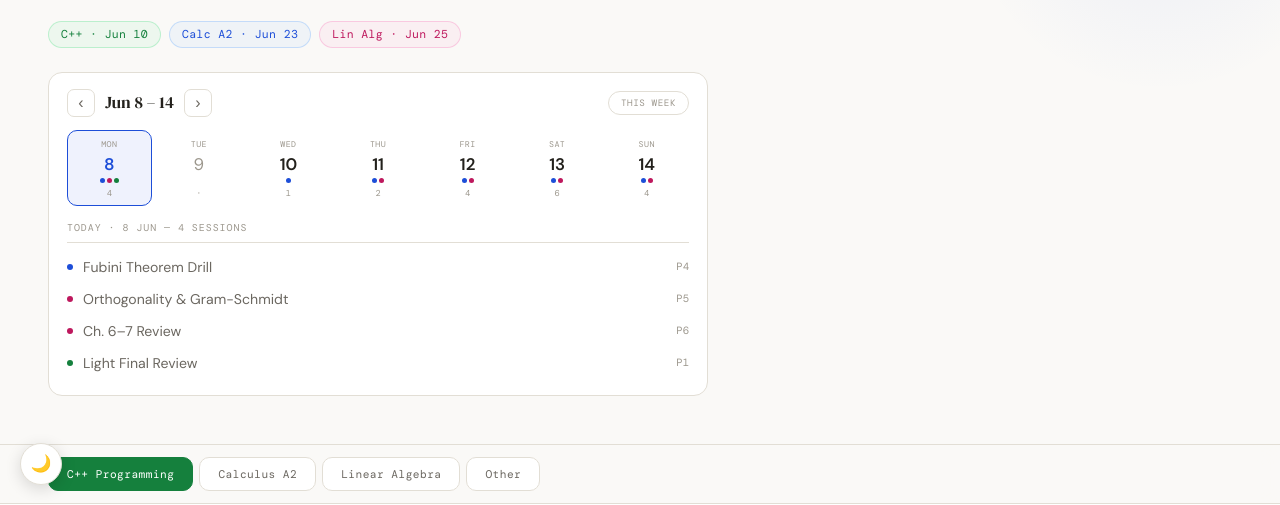
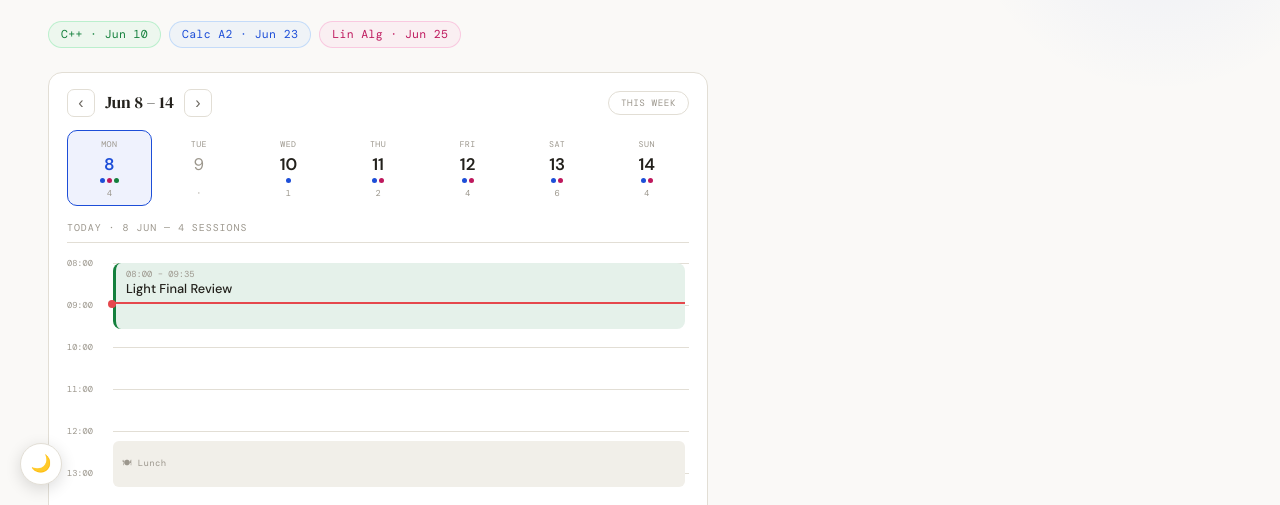
Before and after one commit to Rafiadifa/StudySpace, a plain HTML site: page hub/stem.html in a window 1280 px wide. Shown: the part 295-800 px from the top of the page. Drawn offline with nearby package versions, Linux system fonts and the light colour scheme.

Commit message:
Update stem.html

```diff
--- a/hub/stem.html
+++ b/hub/stem.html
@@ -206,6 +206,20 @@
       .cal-row .ctitle { font-size:.88rem; color:var(--text2); transition:.12s; }
       .cal-row .cmeta { font-family:'DM Mono',monospace; font-size:.66rem; color:var(--text3); margin-left:auto; white-space:nowrap; }
       .cal-empty { font-family:'DM Mono',monospace; font-size:.74rem; color:var(--text3); padding:8px 0; }
+      /* ── Day agenda (Google-Calendar-style timeline) ── */
+      .cal-tl { position:relative; margin-top:4px; }
+      .cal-hourline { position:absolute; left:46px; right:0; border-top:1px solid var(--border); pointer-events:none; }
+      .cal-hourlabel { position:absolute; left:0; transform:translateY(-50%); font-family:'DM Mono',monospace; font-size:.54rem; color:var(--text3); background:var(--bg2); padding-right:6px; pointer-events:none; }
+      .cal-events { position:absolute; left:46px; right:0; top:0; bottom:0; }
+      .cal-meal { position:absolute; left:0; right:4px; background:var(--bg3); border-radius:6px; display:flex; align-items:center; padding-left:9px; font-family:'DM Mono',monospace; font-size:.56rem; letter-spacing:.04em; color:var(--text3); box-sizing:border-box; }
+      .cal-ev { position:absolute; left:0; right:4px; border-radius:8px; padding:5px 10px; overflow:hidden; text-decoration:none; display:flex; flex-direction:column; gap:1px; border-left:3px solid var(--evc,var(--calc)); transition:.12s; box-sizing:border-box; }
+      .cal-ev:hover { filter:brightness(.98); box-shadow:0 3px 10px rgba(0,0,0,.1); }
+      .cal-ev .evtime { font-family:'DM Mono',monospace; font-size:.55rem; color:var(--text3); white-space:nowrap; }
+      .cal-ev .evtitle { font-size:.8rem; color:var(--text); font-weight:500; line-height:1.2; overflow:hidden; }
+      .cal-now { position:absolute; left:0; right:4px; height:0; border-top:2px solid #e5484d; z-index:6; pointer-events:none; }
+      .cal-now::before { content:''; position:absolute; left:-5px; top:-4px; width:8px; height:8px; border-radius:50%; background:#e5484d; }
+      .cal-anytime { margin-top:14px; padding-top:12px; border-top:1px dashed var(--border); }
+      .cal-anytime-label { font-family:'DM Mono',monospace; font-size:.56rem; letter-spacing:.08em; text-transform:uppercase; color:var(--text3); margin-bottom:4px; }
     </style>
     <div class="cal" id="cal">
       <div class="cal-head">
@@ -1038,22 +1052,79 @@
     }
     renderCalDay();
   }
+  /* ── Period → clock-time map (from the weekly schedule PDF), minutes from midnight ── */
+  const PERIOD_TIMES = {
+    P1:{s:480,e:575},   // 08:00–09:35
+    P2:{s:590,e:735},   // 09:50–12:15
+    P3:{s:810,e:905},   // 13:30–15:05
+    P4:{s:920,e:1015},  // 15:20–16:55
+    P5:{s:1090,e:1140}, // 18:10–19:00
+    P6:{s:1160,e:1305}  // 19:20–21:45
+  };
+  const DAY_START=480, DAY_END=1320, PXMIN=0.7, TOP_PAD=12;
+  const MEALS=[{s:735,e:800,label:'🍽 Lunch'},{s:1020,e:1080,label:'🍽 Dinner'}];
+  const fmtClock=m=>String(Math.floor(m/60)).padStart(2,'0')+':'+String(m%60).padStart(2,'0');
+  const yAt=m=>(m-DAY_START)*PXMIN+TOP_PAD;
+  // Clean title = the card's own text nodes (skip NEW/badge spans and the card-sub)
+  const cardTitle=card=>{
+    const t=[...card.childNodes].filter(n=>n.nodeType===3).map(n=>n.textContent).join(' ').replace(/\s+/g,' ').trim();
+    return t || card.childNodes[0].textContent.trim();
+  };
+
   function renderCalDay(){
     const wrap=document.getElementById('cal-day');
     const today=new Date(); today.setHours(0,0,0,0);
     const ids=TODAY_SESSIONS[calKey(calSel)]||[];
-    const label=(calSame(calSel,today)?'Today':DAYS[calSel.getDay()])+' · '+calSel.getDate()+' '+MONTHS[calSel.getMonth()];
+    const isToday=calSame(calSel,today);
+    const label=(isToday?'Today':DAYS[calSel.getDay()])+' · '+calSel.getDate()+' '+MONTHS[calSel.getMonth()];
     let html=`<div class="cal-day-label">${label} — ${ids.length} session${ids.length===1?'':'s'}</div>`;
     if(!ids.length){ wrap.innerHTML=html+'<div class="cal-empty">No sessions scheduled — rest day.</div>'; return; }
-    html+=ids.map(id=>{
+
+    // Split sessions into timed (have a period) and anytime (self-study with no slot)
+    const timed=[], anytime=[];
+    ids.forEach(id=>{
       const card=document.querySelector(`[data-id="${id}"]`);
-      if(!card) return '';
-      const title=card.childNodes[0].textContent.trim();
+      if(!card) return;
+      const title=cardTitle(card);
       const sub=card.querySelector('.card-sub');
-      const meta=sub?(sub.textContent.trim().split('·')[1]||'').trim():'';
+      const pm=(sub?sub.textContent:'').match(/\bP([1-6])\b/);
       const href=card.getAttribute('href')||'#';
-      return `<a class="cal-row" href="${href}"><span class="cdot" style="background:${CAL_SUBJ_COL[calSubjOf(id)]}"></span><span class="ctitle">${title}</span><span class="cmeta">${meta}</span></a>`;
-    }).join('');
+      const col=CAL_SUBJ_COL[calSubjOf(id)];
+      if(pm && PERIOD_TIMES['P'+pm[1]]){
+        const t=PERIOD_TIMES['P'+pm[1]];
+        timed.push({title,href,col,s:t.s,e:t.e});
+      } else {
+        anytime.push({title,href,col});
+      }
+    });
+    timed.sort((a,b)=>a.s-b.s);
+
+    if(timed.length){
+      const totalH=(DAY_END-DAY_START)*PXMIN+TOP_PAD*2;
+      let lines='';
+      for(let h=8;h<=22;h++){
+        const top=yAt(h*60);
+        lines+=`<div class="cal-hourline" style="top:${top}px"></div><div class="cal-hourlabel" style="top:${top}px">${String(h).padStart(2,'0')}:00</div>`;
+      }
+      const meals=MEALS.map(m=>`<div class="cal-meal" style="top:${yAt(m.s)}px;height:${(m.e-m.s)*PXMIN}px">${m.label}</div>`).join('');
+      const evs=timed.map(ev=>{
+        const top=yAt(ev.s), h=Math.max(32,(ev.e-ev.s)*PXMIN);
+        return `<a class="cal-ev" href="${ev.href}" style="top:${top}px;height:${h}px;--evc:${ev.col};background:color-mix(in srgb, ${ev.col} 11%, var(--bg2));">`
+          +`<span class="evtime">${fmtClock(ev.s)} – ${fmtClock(ev.e)}</span>`
+          +`<span class="evtitle">${ev.title}</span></a>`;
+      }).join('');
+      let now='';
+      if(isToday){
+        const n=new Date(), nm=n.getHours()*60+n.getMinutes();
+        if(nm>=DAY_START&&nm<=DAY_END) now=`<div class="cal-now" style="top:${yAt(nm)}px"></div>`;
+      }
+      html+=`<div class="cal-tl" style="height:${totalH}px">${lines}<div class="cal-events">${meals}${evs}${now}</div></div>`;
+    }
+    if(anytime.length){
+      html+=`<div class="cal-anytime"><div class="cal-anytime-label">Anytime / self-study</div>`
+        +anytime.map(ev=>`<a class="cal-row" href="${ev.href}"><span class="cdot" style="background:${ev.col}"></span><span class="ctitle">${ev.title}</span></a>`).join('')
+        +`</div>`;
+    }
     wrap.innerHTML=html;
   }
 
```
